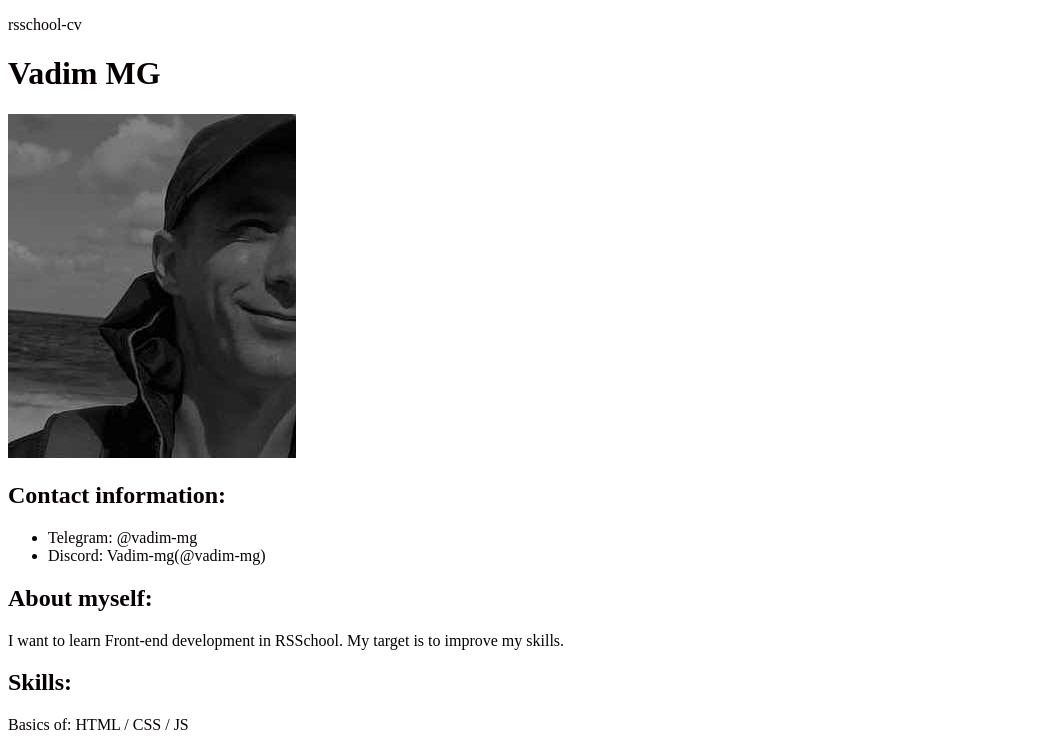
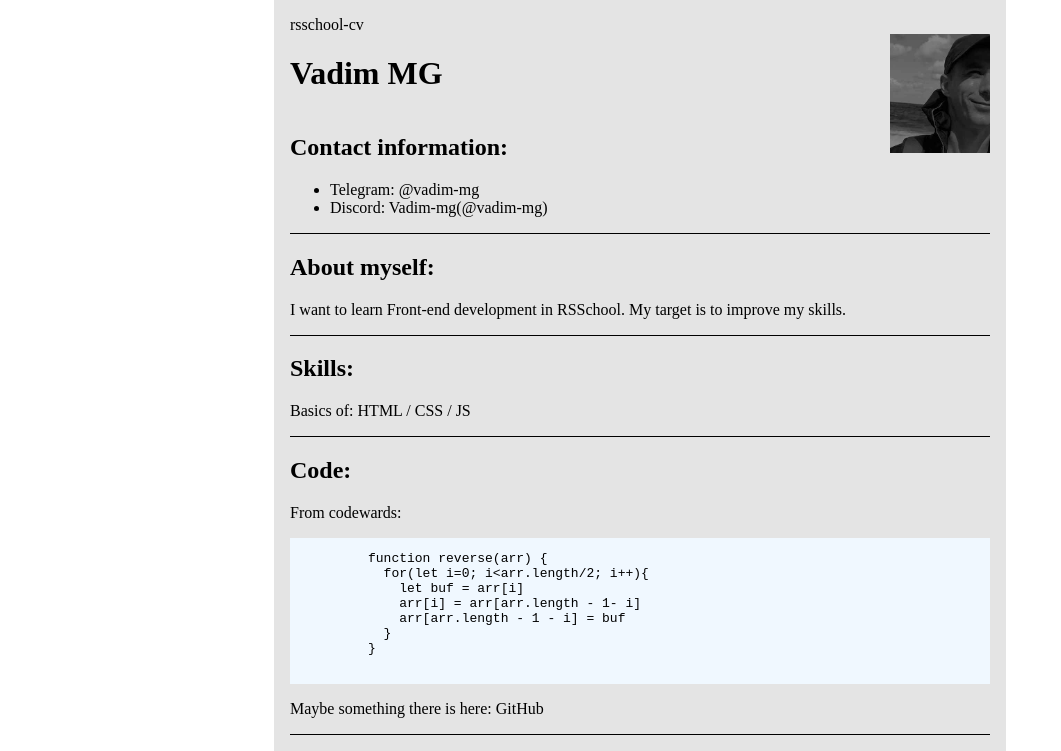
Before and after one commit to vadim-mg/rsschool-cv, a plain HTML site: page index.html in a window 1280 px wide. Shown: the top 751 px of the page, without its empty margins (0-1061 px from the left). Drawn offline with Linux system fonts and the light colour scheme.

Commit message:
feat: add simple css

```diff
--- a/index.html
+++ b/index.html
@@ -9,33 +9,33 @@
   <link rel="stylesheet" href="styles/style.css">
 </head>
 
-<body>
-
-  <head>
-    <p>rsschool-cv</p>
-    <h1>Vadim MG</h1>
-    <img src="images/photo.jpg" alt="photo">
+<body class="page">
+  <div class="wrapper">
+    <head class="header">
+      <p class="header-logo">rsschool-cv</p>
+      <h1 class="header-caption">Vadim MG</h1>
+      <img class="header-image" src="images/photo.jpg" alt="photo">
     </head>
     <main>
-    <section>
+      <section class="section">
         <h2>Contact information:</h2>
         <ul>
           <li>Telegram: @vadim-mg</li>
           <li>Discord: Vadim-mg(@vadim-mg)</li>
         </ul>
       </section>
-    <section>
+      <section class="section">
         <h2>About myself:</h2>
         <p>I want to learn Front-end development in RSSchool. My target is to improve my skills.</p>
       </section>
-    <section>
+      <section class="section">
         <h2>Skills:</h2>
         <p>Basics of: HTML / CSS / JS</p>
       </section>
-    <section>
+      <section class="section">
         <h2>Code:</h2>
         <p>From codewards:</p>
-      <code>
+        <code class="code">
         <pre>
           function reverse(arr) {
             for(let i=0; i&lt;arr.length/2; i++){
@@ -48,15 +48,15 @@
       </code>
         <p>Maybe something there is here: GitHub</p>
       </section>
-    <section>
+      <section class="section">
         <h2>Work experience:</h2>
         <p>Over 10 years experience in various positions.</p>
       </section>
-    <section>
+      <section class="section">
         <h2>Education:</h2>
         <p>Higher technical education and self-education.</p>
       </section>
-    <section>
+      <section class="section">
         <h2>Language:</h2>
         <ul>
           <li>Russian: Native</li>
@@ -65,6 +65,7 @@
       </section>
 
     </main>
+  </div>
 </body>
 
 </html>
--- a/styles/style.css
+++ b/styles/style.css
@@ -1,3 +1,40 @@
-body {
-  color: rgb(7, 0, 0);
+.page {
+  color: black;
+  text-align: center;
+  margin: 0;
 }
+
+.wrapper {
+  background-color: rgb(228, 228, 228);
+  max-width: 700px;
+  padding: 16px;
+  margin: 0 auto;
+  text-align: left;
+}
+
+.header {
+  background-color: gray;
+}
+
+.header-logo {
+  margin: 0;
+}
+
+.header-caption {
+  display: inline-block;
+}
+
+.header-image {
+  max-width: 100px;
+  float: right;
+}
+
+.section {
+  border-bottom: 1px solid black;
+}
+
+.code {
+  display: block;
+  overflow: scroll;
+  background: aliceblue
+}
```
Lines whose indentation alone changed are shown as unchanged.
